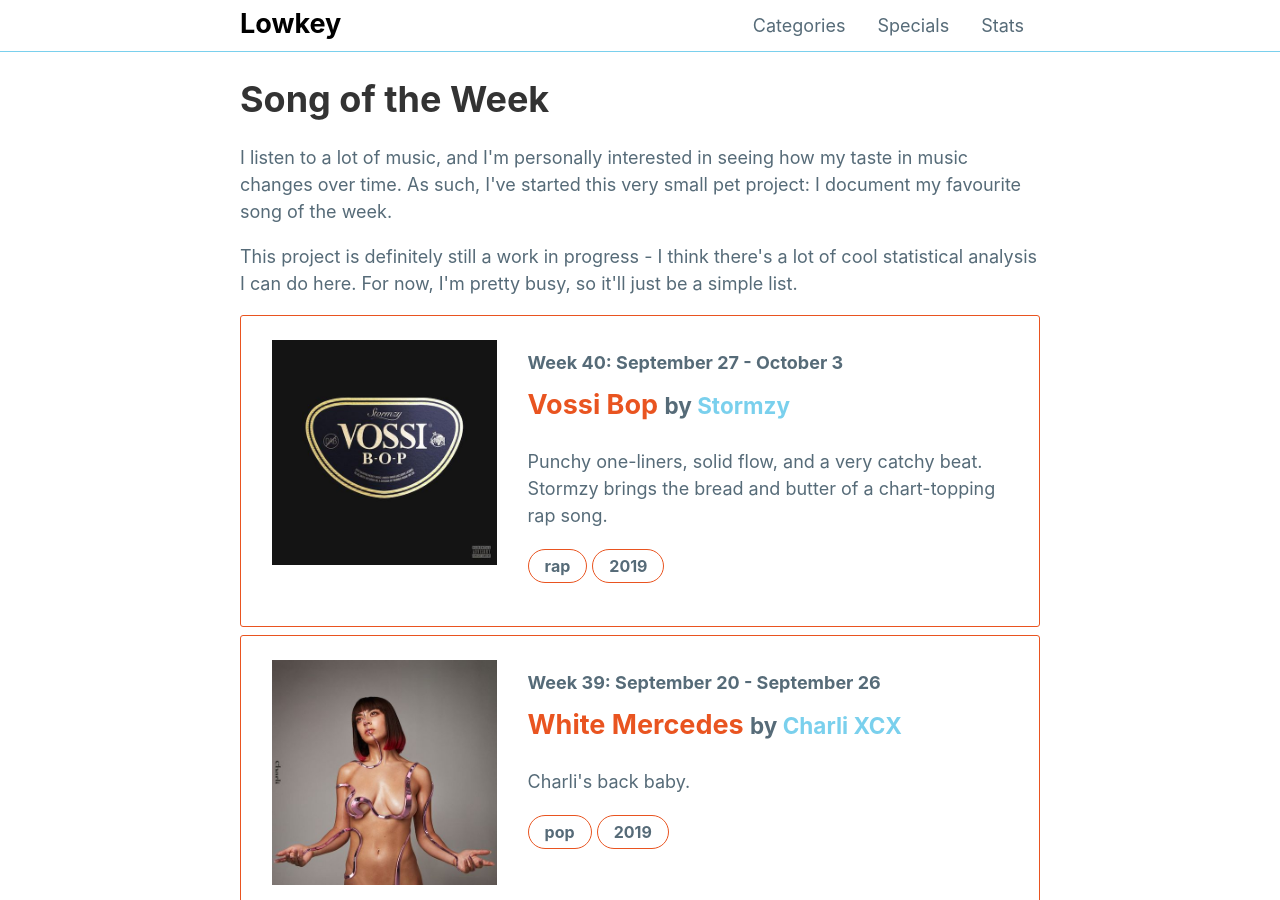
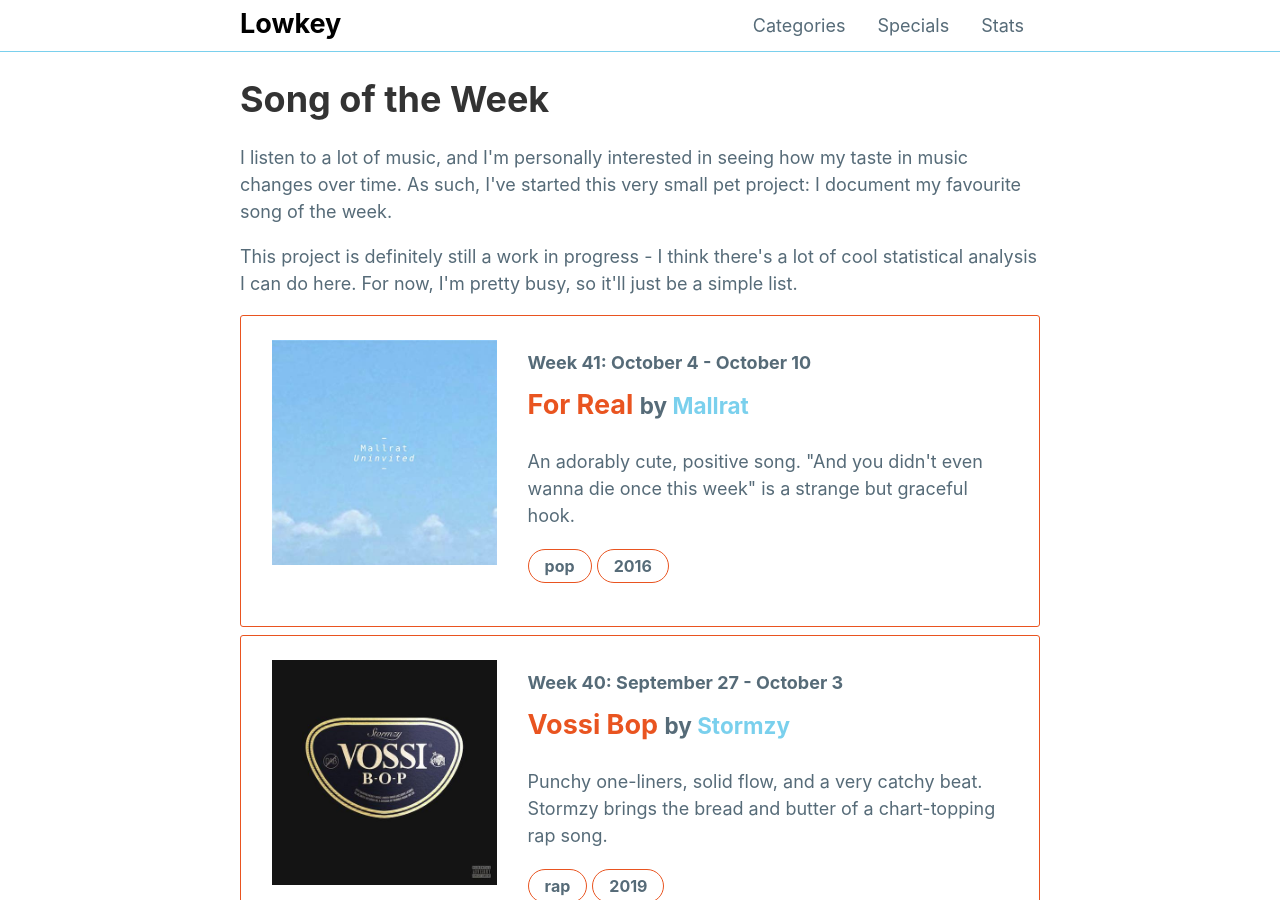
Before and after one commit to mattxwang/lowkey, a Jekyll site: the page built from _stats/song-of-the-week.html, in a window 1280 px wide and 900 px high. Built offline with Jekyll 4.4.1, drawn with Linux system fonts in a browser that asks for light colours; comment, search, counter and statistics services are not loaded.

Commit message:
And you didn't even wanna die once this week

```diff
--- a/_data/sotw.yml
+++ b/_data/sotw.yml
@@ -398,3 +398,13 @@
   year: 2019
   blurb: >
     Punchy one-liners, solid flow, and a very catchy beat. Stormzy brings the bread and butter of a chart-topping rap song.
+week41:
+  week: "Week 41: October 4 - October 10"
+  title: "For Real"
+  artist: "Mallrat"
+  album: "Uninvited"
+  album_art: "uninvited.jpg"
+  genre: "pop"
+  year: 2016
+  blurb: >
+    An adorably cute, positive song. "And you didn't even wanna die once this week" is a strange but graceful hook.
```
Also changed, not shown: img/albums/uninvited.jpg (added).
